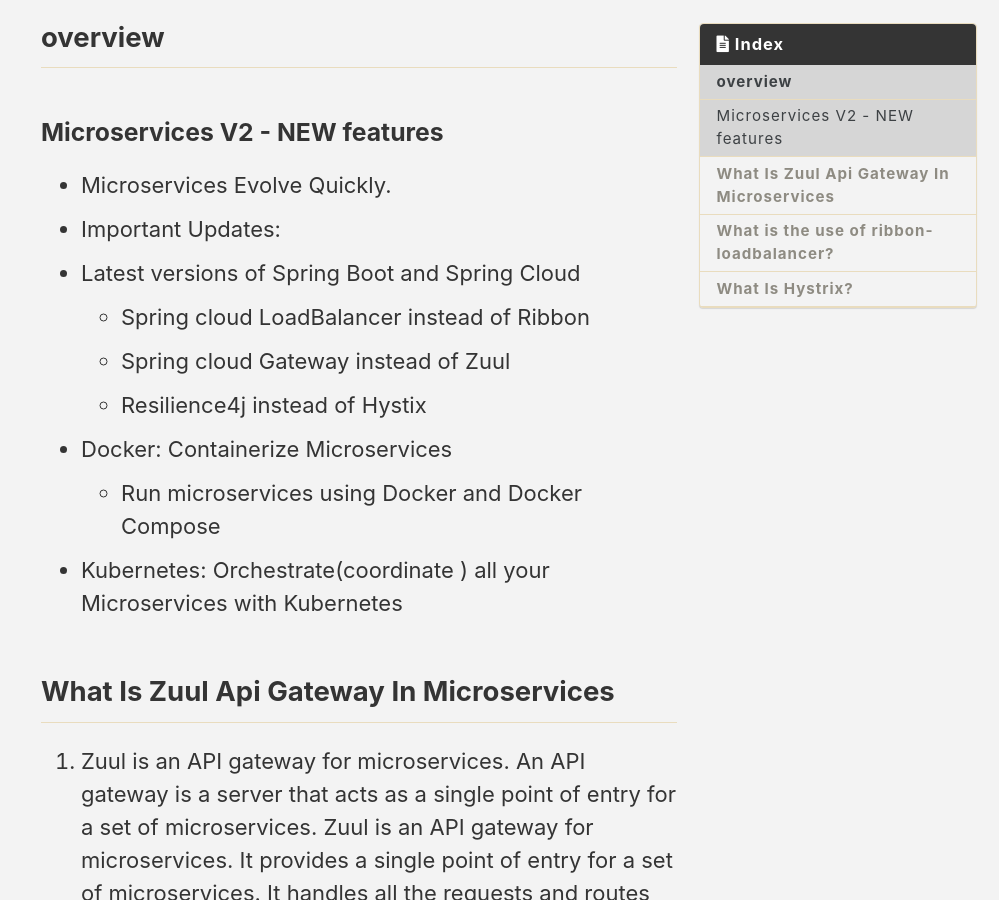
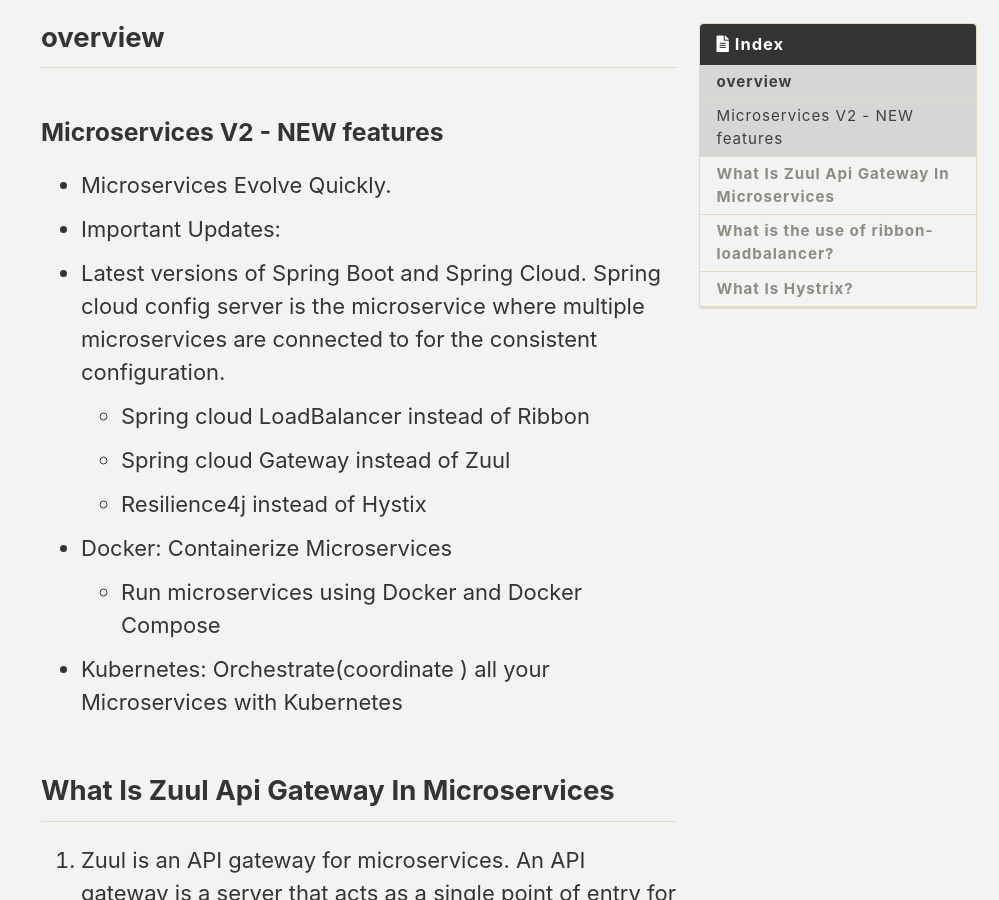
Before and after one commit to deepthivempati/deepthivempati.github.io, a Jekyll site: the page built from _posts/microservices/2022-12-21-microservices-V2.md, in a window 1280 px wide and 900 px high, scrolled down 361 px. Shown: the whole window, without its empty margins (281-1280 px from the left). Built offline with Jekyll 4.4.1, drawn with Linux system fonts in a browser that asks for light colours; cached includes are drawn as plain includes; some of the changed lines change nothing that is shown; some of the changed text lies outside the part shown.

Commit message:
microservices-v2

```diff
--- a/_posts/microservices/2022-12-21-microservices-V2.md
+++ b/_posts/microservices/2022-12-21-microservices-V2.md
@@ -1,6 +1,6 @@
 ---
 title:  "Microservices-V2"
-date:   2022-12-22 17:22:00
+date:   2022-12-21 17:22:00
 categories: ['Microservices']
 tags: ['Microservices']
 ---
@@ -10,7 +10,7 @@
 ### Microservices V2 - NEW features
 * Microservices Evolve Quickly.
 * Important Updates:
-* Latest versions of Spring Boot and Spring Cloud
+* Latest versions of Spring Boot and Spring Cloud. Spring cloud config server is the microservice where multiple microservices are connected to for the consistent configuration.
   * Spring cloud LoadBalancer instead of Ribbon
   * Spring cloud Gateway instead of Zuul
   * Resilience4j instead of Hystix
@@ -37,9 +37,10 @@
 
 ## What is the use of ribbon-loadbalancer?
 * The Ribbon mainly provides client-side load balancing algorithms. It is a client-side load balancer that provides control over the behavior of HTTP and TCP client. The important point is that when we use Feign, the Ribbon also applies. ribbon-loadbalancer: It is a Load balancer API that can be used independently or with other modules.
+![Image](/assets/pics/ribbonloadbalancer.png){:class="img-responsive"}
 
 ## What Is Hystrix?
 * Hystrix is a Latency and Fault Tolerance Library for Distributed Systems It is a latency and fault tolerance library designed to isolate points of access to remote systems, services, and 3rd-party libraries in a distributed environment.
 
-* How to handle fault tolerance in microservices with hystrix & How to Implement Hystrix Circuit Breaker in Microservices Application?
+**How to handle fault tolerance in microservices with hystrix & How to Implement Hystrix Circuit Breaker in Microservices Application?**
 * Hystrix implements the Circuit Breaker pattern. You don’t have to write the network or thread programming to handle fault tolerance in the Microservices. You need to use Hystrix library just by giving parameters and that’s it. Hystrix is going to do all the work for you internally. The best part of it is that it works amazingly with Spring Boot.
```
Also changed, not shown: assets/pics/ribbonloadbalancer.png (added).
